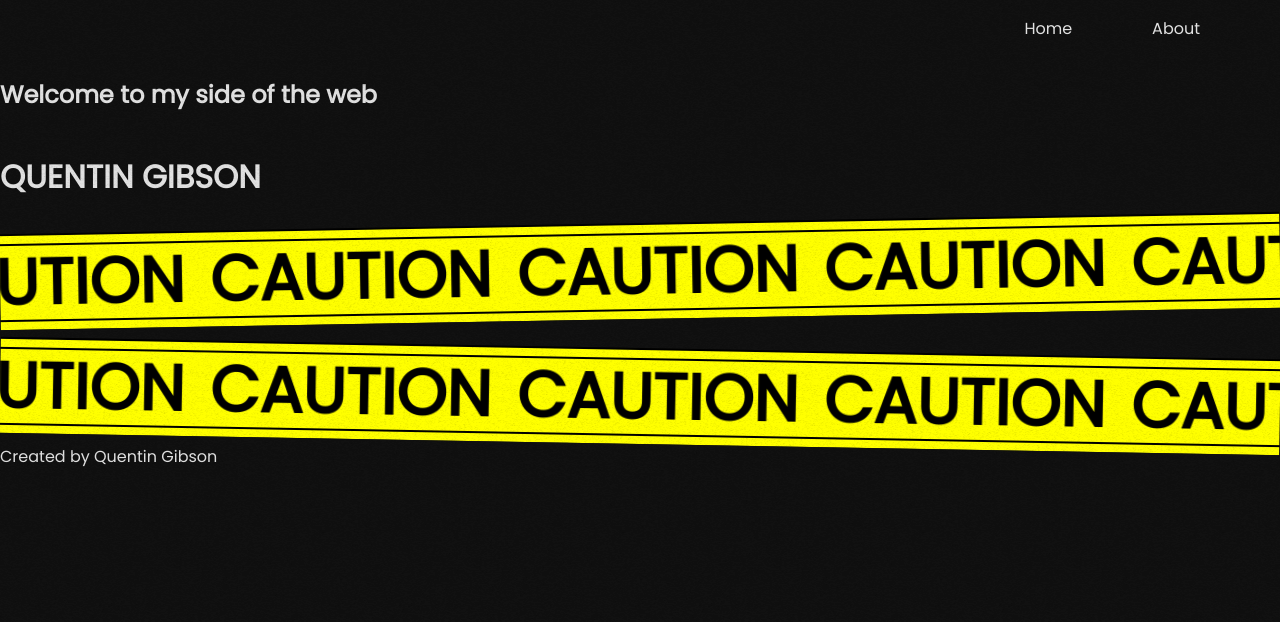
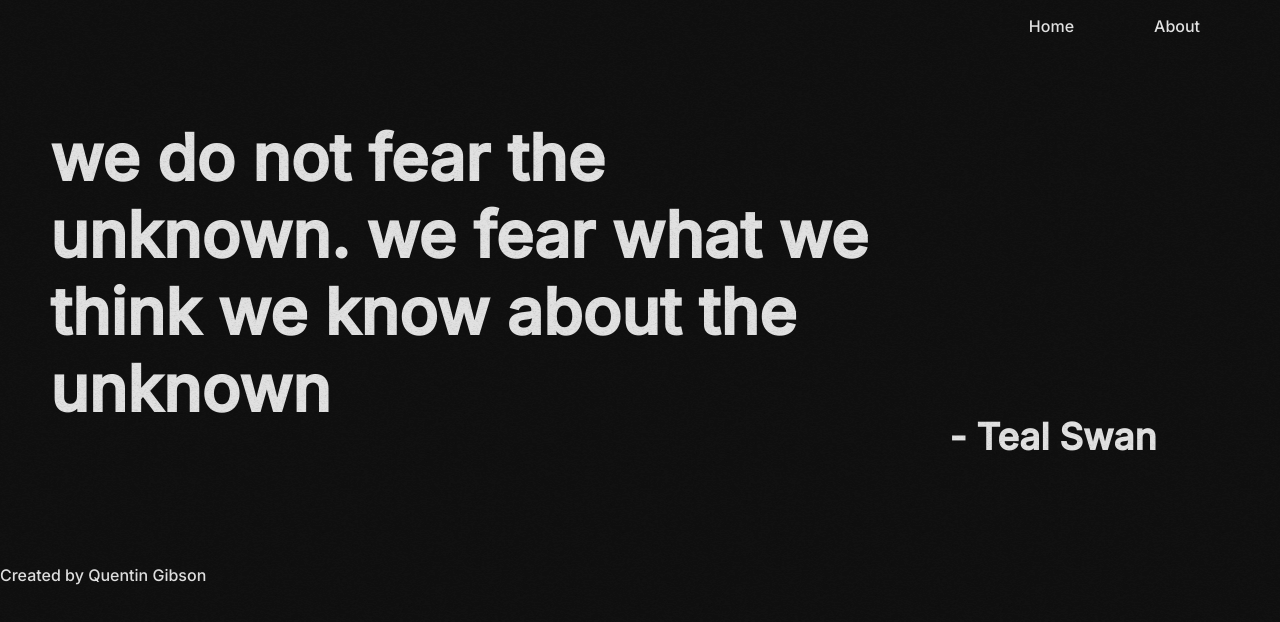
Before and after one commit to QuentinGibson/motion-portfolio, a React (Vite) app: page / in a window 1280 px wide. Shown: the top 622 px of the page. Built offline with nearby package versions, Linux system fonts and the light colour scheme.

Commit message:
add qoute

```diff
--- a/index.html
+++ b/index.html
@@ -1,16 +1,19 @@
 <!DOCTYPE html>
 <html lang="en">
+
 <head>
   <meta charset="UTF-8" />
   <link rel="icon" type="image/svg+xml" href="/vite.svg" />
   <meta name="viewport" content="width=device-width, initial-scale=1.0" />
   <link rel="preconnect" href="https://fonts.googleapis.com">
   <link rel="preconnect" href="https://fonts.gstatic.com" crossorigin>
-<link href="https://fonts.googleapis.com/css2?family=Poppins&display=swap" rel="stylesheet">
+  <link href="https://fonts.googleapis.com/css2?family=Anton&family=Inter:wght@300;500&display=swap" rel="stylesheet">
   <title>QuentDev</title>
 </head>
+
 <body>
   <div id="root"></div>
   <script type="module" src="/src/main.tsx"></script>
 </body>
+
 </html>
--- a/src/App.tsx
+++ b/src/App.tsx
@@ -5,14 +5,20 @@ function App() {
   const messageElement = <span>CAUTION</span>
   return (
     <main className="App">
-      <div>
-        <div style={{ display: "flex" }}>
-          <h2>Welcome to my side of the web</h2>
+
+      {/* Quote Section Start */}
+      <div style={{ display: "grid", gridTemplate: "80%  20% / 70%  30%", margin: "80px 50px" }}>
+        <div style={{ display: "flex", justifyContent: 'center', alignItems: "center" }}>
+          <span style={{ fontSize: "4em", fontWeight: "bolder", textTransform: "lowercase" }}>We do not fear the unknown. We fear what we think we know about the unknown</span>
         </div>
-        <h1>QUENTIN GIBSON</h1>
-        <Marquee background={{ transform: "rotate(-1deg)", marginBottom: 30 }} span={messageElement} />
-        <Marquee background={{ transform: "rotate(1deg)" }} span={messageElement} />
+        <div style={{ display: "flex", justifyContent: 'center', justifyItems: "center", gridRowStart: "2", gridColumnStart: "2" }}>
+          <span style={{ fontSize: "2.3em", fontWeight: "bolder" }}>- Teal Swan</span>
+        </div>
       </div>
+      {/* Quote Section End */}
+
+      {/* <Marquee background={{ transform: "rotate(-1deg)", marginBottom: 30 }} span={messageElement} /> */}
+      {/* <Marquee background={{ transform: "rotate(1deg)" }} span={messageElement} /> */}
     </main>
 
   )
--- a/src/index.css
+++ b/src/index.css
@@ -6,5 +6,5 @@ body {
   background-color: var(--site-backgorund-color);
   color: var(--font-color);
   font-size: 16px;
-  font-family: 'Poppins', sans-serif;
+  font-family: 'Inter', sans-serif;
 }
```
Lines whose indentation alone changed are shown as unchanged.
